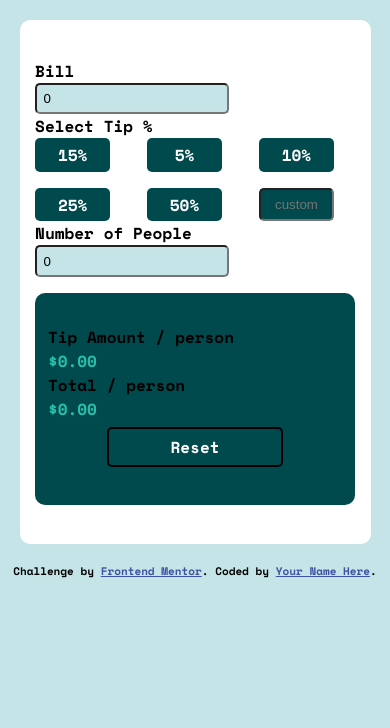
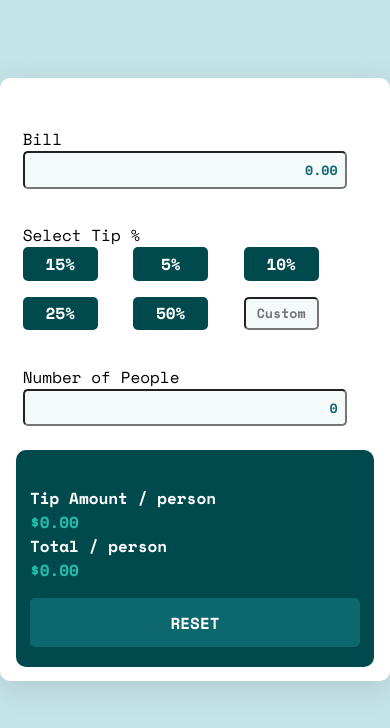
Before and after one commit to agdelvalle/tipCalculator, a plain HTML site: page index.html in a window 390 px wide. Drawn offline with nearby package versions, Linux system fonts and the light colour scheme.

Commit message:
fix responsiveness and appearance

```diff
--- a/index.html
+++ b/index.html
@@ -23,10 +23,11 @@
 <body>
 
   <div id="interface">
-    <div id="leftCont">
+    <div id="left-cont">
       <label for="bill">Bill</label><br>
-      <input type="text" name="bill" id="bill" value="0">
+      <input type="text" name="bill" id="bill" value="0.00">
 
+      <div id="buttons">
       <p>Select Tip %</p>
         <div id="button-cont">
           <div class="button btn" tabindex="1">15%</div>
@@ -34,9 +35,9 @@
           <div class="button btn" tabindex="3" value="10">10%</div>
           <div class="button btn" tabindex="4">25%</div>
           <div class="button btn" tabindex="5">50%</div>
-        <input type="text" class="button" id="custom" placeholder="custom">
+          <input type="text" class="button" id="custom" placeholder="Custom">
         </div>
-
+      </div>
 
       <label for="people">Number of People</label><br>
       <input type="text" name="people" id="people" value="0">
@@ -47,7 +48,7 @@
       <p class="price" id="finalTip">$0.00</p>
       <p>Total / person</p>
       <p class="price" id="finalAmt">$0.00</p>
-      <div id="reset" class="button">Reset</div>
+      <div id="reset" class="button"><p>RESET</p></div>
     </div>
   </div>
 
--- a/style.css
+++ b/style.css
@@ -12,24 +12,54 @@ body {
 
 #interface{
     background-color: hsl(0, 0%, 100%);
+    /* background-color: red; */
     height: 100%;
-    padding: 2%;
+    padding: 0 11px;
     border-radius: 10px;
-    margin: 5%;
+    box-shadow: rgba(100, 100, 111, 0.2) 0px 7px 29px 0px;;
 }
 
 input[type=text]{
     padding: 2%;
-    background-color: hsl(185, 41%, 84%);
+    background-color: hsl(189, 41%, 97%);
     border-radius: 5px;
+    width: 94%;
+    color: #0d686d;
+}
+
+#left-cont label, #left-cont p{
+    font-weight: 400;
+}
+
+#left-cont input{
+    font-family: 'Space Mono';
+    font-weight: 700;
+    text-align: right;
+}
+
+#buttons{
+    display: grid;
+    grid-template-columns: auto auto auto;
+    grid-template-rows: auto auto;
+    margin: 10% 0;
+}
+
+#buttons p{
+    grid-row-start: 1;
+    grid-row-end: 2;
 }
 
 #button-cont{
+    grid-row-start: 2;
+    grid-row-end: 3;
+    grid-column-start: 1;
+    grid-column-end: 3;
     display: grid;
     grid-template-columns: auto auto auto;
     grid-template-rows: auto auto;
     column-gap: 1em;
     row-gap: 1em;
+    font-weight: 700;
 }
 
 #button-cont .button{
@@ -50,13 +80,16 @@ input[type=text]{
     color: hsl(185, 41%, 84%);
 }
 
-#left-cont{
-    margin: 20%;
+#custom{
+    background-color:hsl(189, 41%, 97%)!important;
+    color: #0d686d!important;
+    font-family: 'Space Mono';
+    font-weight: 700;
 }
 
 #right-cont{
     background-color: hsl(183, 100%, 15%);
-    padding: 10%;
+    color:hsl(0, 0%, 100%);
     border-radius: 10px;
 }
 
@@ -67,14 +100,17 @@ input[type=text]{
 #reset {
     grid-column-start: 1;
     grid-column-end: 3;
-    border: solid black 2px;
-    padding: 2%;
-    background-color: hsl(183, 100%, 15%);
+    /* border: solid black 2px; */
+    background-color: #0d686d;
     color:  hsl(0, 0%, 100%);
-    width: 60%;
-    margin: 2% 20%;
     border-radius: 5px;
     text-align: center;
+    /* margin: 10% 0 10% 0; */
+    height: 50%;
+}
+
+#reset p{
+    padding: 3% 6%;
 }
 
 #reset:hover{
@@ -82,13 +118,15 @@ input[type=text]{
 }
 
 
-@media only screen and (min-width: 320px){
+@media only screen and (min-width: 275px){
     #interface{
         display: grid;
         grid-template-columns: auto;
         grid-template-rows: auto auto;
-        padding: 10% 4%;
-        row-gap: 1em;
+        padding: 8% 4% 5% 4%;
+        margin: 20% 0% 0% 0%;
+        height: 100%;
+        row-gap: 1%;
     }
 
     #left-cont{
@@ -104,7 +142,28 @@ input[type=text]{
         grid-row-end: 3;
         grid-column-start: 1;
         grid-column-end: 2;
-        padding: 10% 4%;
+        padding: 10% 4% 5% 4%;
+    }
+
+    #reset {
+        grid-column-start: 1;
+        grid-column-end: 3;
+        /* border: solid black 2px; */
+        background-color: #0d686d;
+        color:  hsl(0, 0%, 100%);
+        border-radius: 5px;
+        text-align: center;
+        margin: 5% 0 0 0;
+        height: 30%;
+    }
+
+    #reset p{
+        padding: 4% 6%;
+        /* margin-top: 20%; */
+    }
+
+    .attribution{
+        display: none;
     }
 
 }
@@ -115,8 +174,9 @@ input[type=text]{
         display: grid;
         grid-template-columns: auto auto;
         grid-template-rows: auto;
-        padding: 0;
-        margin: 10% 25%;
+        margin: 13% 20%;
+        padding: 3% 2%;
+        column-gap: 8%;
     }
 
     #left-cont{
@@ -136,5 +196,15 @@ input[type=text]{
         grid-template-rows: auto auto auto;
     }
 
+    #finalTip, #finalAmt {
+        font-size: 2em;
+    }
+
+    #reset{
+        grid-column-start: 1;
+        grid-column-end: 3;
+        width: 100%;
+        margin-top: 45%;
+    }
 
 }
```
Lines whose indentation alone changed are shown as unchanged.
